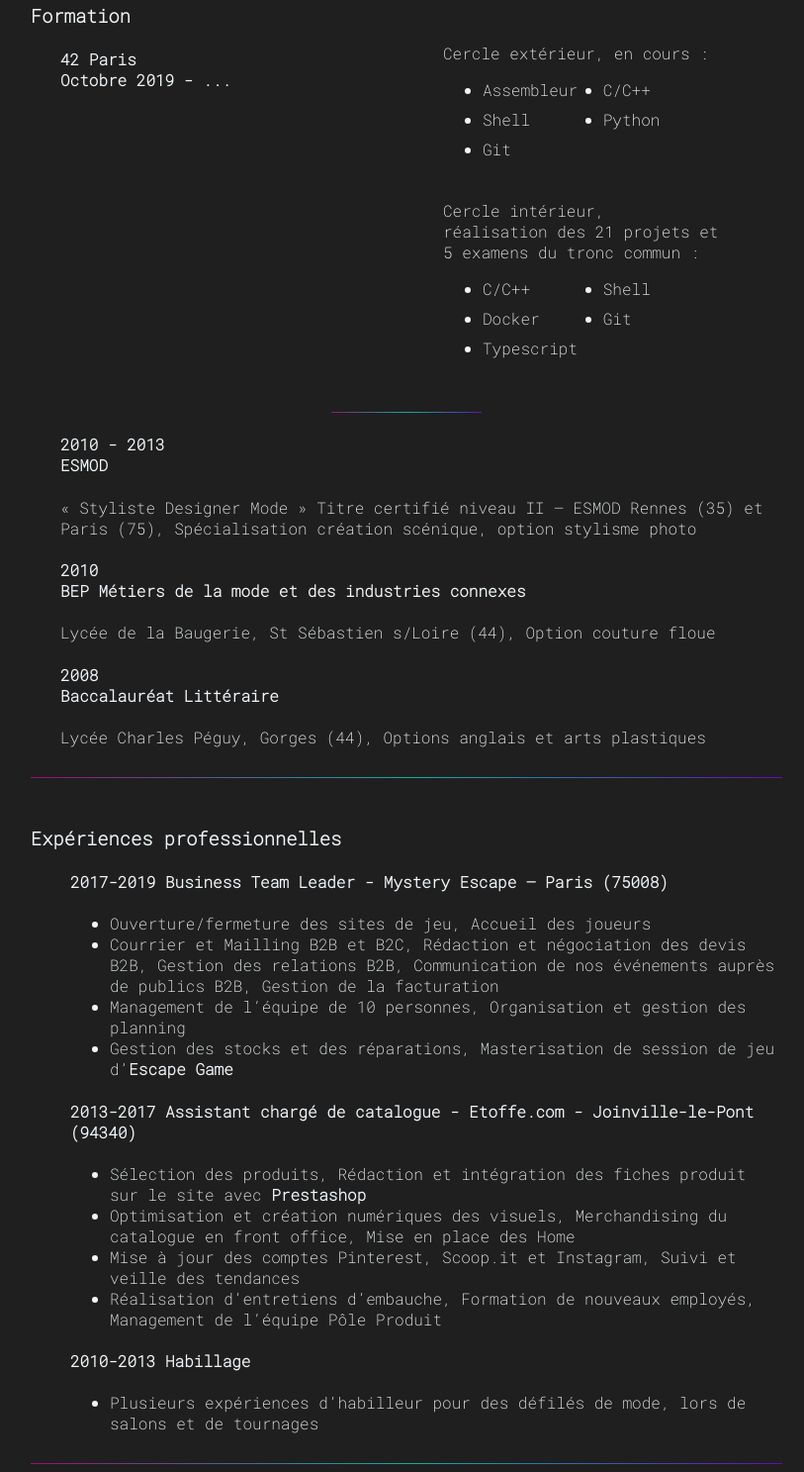
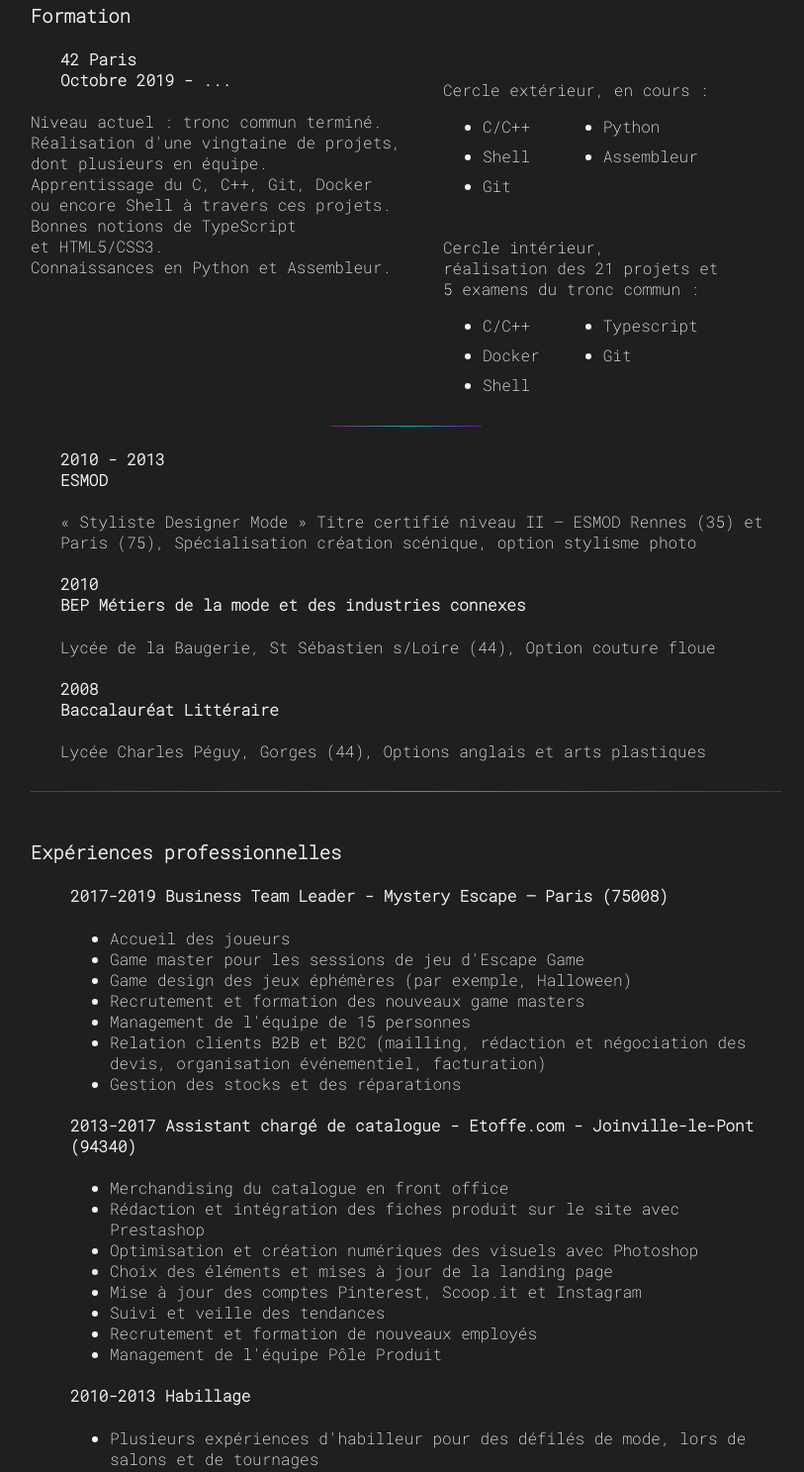
Before and after one commit to Mel-louie/mel-louie.github.io, a plain HTML site: page index.html in a window 1280 px wide. Shown: the part 149-1636 px from the top of the page at 99% size, without its empty margins (229-1042 px from the left). Drawn offline with Linux system fonts and the light colour scheme.

Commit message:
feat: update cv

```diff
--- a/index.html
+++ b/index.html
@@ -24,24 +24,26 @@
 	<section id="education"><h3>Formation</h3>
 		<div id="fortyTwo">
 				<h4><strong>42 Paris</strong><br />Octobre 2019 - ...</h4>
+				<p>Niveau actuel : tronc commun terminé.<br>Réalisation d'une vingtaine de projets,<br>dont plusieurs en équipe.<br>Apprentissage du C, C++, Git, Docker<br> ou encore Shell à travers ces projets.<br>Bonnes notions de TypeScript<br>et HTML5/CSS3.<br>Connaissances en Python et Assembleur.</p>
 				<div class="vl">
 					<ul>
+						<br>
 						<p>Cercle extérieur, en cours :</p>
 						<ul class="wrapper">
-							<li class="item1">Assembleur</li>
-							<li class="item2">C/C++</li>
+							<li class="item1">C/C++</li>
+							<li class="item2">Python</li>
 							<li class="item3">Shell</li>
-							<li class="item4">Python</li>
+							<li class="item4">Assembleur</li>
 							<li class="item5">Git</li>
 						</ul>
 						<br />
 						<p>Cercle intérieur,<br />réalisation des 21 projets et<br/>5 examens du tronc commun :</p>
 						<ul class="wrapper">
 							<li class="item1">C/C++</li>
-							<li class="item2">Shell</li>
+							<li class="item2">Typescript</li>
 							<li class="item3">Docker</li>
 							<li class="item4">Git</li>
-							<li class="item5">Typescript</li>
+							<li class="item5">Shell</li>
 						</ul>
 					</ul>
 				</div>
@@ -60,25 +62,32 @@
 			<li>
 				<h4>2017-2019 Business Team Leader - Mystery Escape – Paris (75008)</h4>
 				<ul>
-					<li>Ouverture/fermeture des sites de jeu, Accueil des joueurs</li>
-					<li>Courrier et Mailling B2B et B2C, Rédaction et négociation des devis B2B, Gestion des relations B2B, Communication de nos événements auprès de publics B2B, Gestion de la facturation</li>
-					<li>Management de l’équipe de 10 personnes, Organisation et gestion des planning</li>
-					<li>Gestion des stocks et des réparations, Masterisation de session de jeu d’<strong>Escape Game</strong></li>
+					<li>Accueil des joueurs</li>
+					<li>Game master pour les sessions de jeu d'Escape Game</li>
+					<li>Game design des jeux éphémères (par exemple, Halloween)</li>
+					<li>Recrutement et formation des nouveaux game masters</li>
+					<li>Management de l'équipe de 15 personnes</li>
+					<li>Relation clients B2B et B2C (mailling, rédaction et négociation des devis, organisation événementiel, facturation)</li>
+					<li>Gestion des stocks et des réparations</li>
 				</ul>
 			</li>
 			<li>
 				<h4>2013-2017 Assistant chargé de catalogue - Etoffe.com - Joinville-le-Pont (94340)</h4>
 				<ul>
-					<li>Sélection des produits, Rédaction et intégration des fiches produit sur le site avec <strong>Prestashop</strong></li>
-					<li>Optimisation et création numériques des visuels, Merchandising du catalogue en front office, Mise en place des Home</li>
-					<li>Mise à jour des comptes Pinterest, Scoop.it et Instagram, Suivi et veille des tendances</li>
-					<li>Réalisation d’entretiens d’embauche, Formation de nouveaux employés, Management de l’équipe Pôle Produit</li>
+					<li>Merchandising du catalogue en front office</li>
+					<li>Rédaction et intégration des fiches produit sur le site avec Prestashop</li>
+					<li>Optimisation et création numériques des visuels avec Photoshop</li>
+					<li>Choix des éléments et mises à jour de la landing page</li>
+					<li>Mise à jour des comptes Pinterest, Scoop.it et Instagram</li>
+					<li>Suivi et veille des tendances</li>
+					<li>Recrutement et formation de nouveaux employés</li>
+					<li>Management de l'équipe Pôle Produit</li>
 				</ul>
 			</li>
 			<li>
 				<h4>2010-2013 Habillage</h4>
 				<ul>
-					<li>Plusieurs expériences d’habilleur pour des défilés de mode, lors de salons et de tournages</li>
+					<li>Plusieurs expériences d'habilleur pour des défilés de mode, lors de salons et de tournages</li>
 				</ul>
 			</li>
 		</ul>
@@ -88,7 +97,7 @@
 		<div >
 			<h3><i class="fa fa-language"></i> Langues</i></h3>
 				<p>Anglais, estimé B2</p>
-				<p>Espagnol, estimé A2</p>
+				<p>Espagnol, estimé A1</p>
 				<p>Japonais, notions</p>
 		</div>
 		<div class="other">
@@ -98,7 +107,7 @@
 				<p>Autonomie</p>
 				<p>Curiosité</p>
 				<p>Écoute</p>
-				<p>Terminer un Rubik's<br />Cube en moins<br />d'une minute trente</p>
+				<p><strong>Terminer un Rubik's<br />Cube en moins<br />d'une minute trente</strong></p>
 		</div>
 		<div >
 			<h3><i class="fa fa-magic"></i> Centres d'intérêt</h3>
--- a/style.css
+++ b/style.css
@@ -93,7 +93,7 @@ header > ul > li {
 }
 
 #fortyTwo {
-	margin-bottom: 325px;
+	margin-bottom: 150px;
 }
 
 #education > h4,
```
